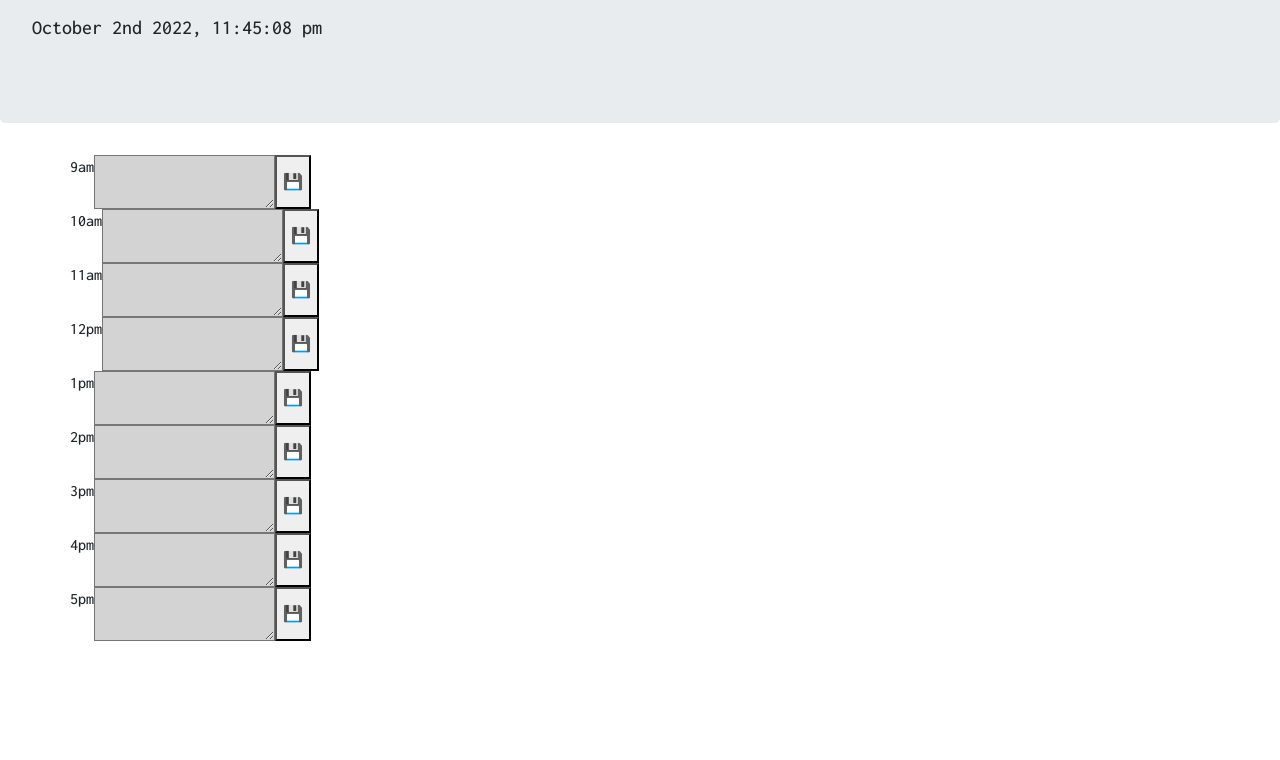
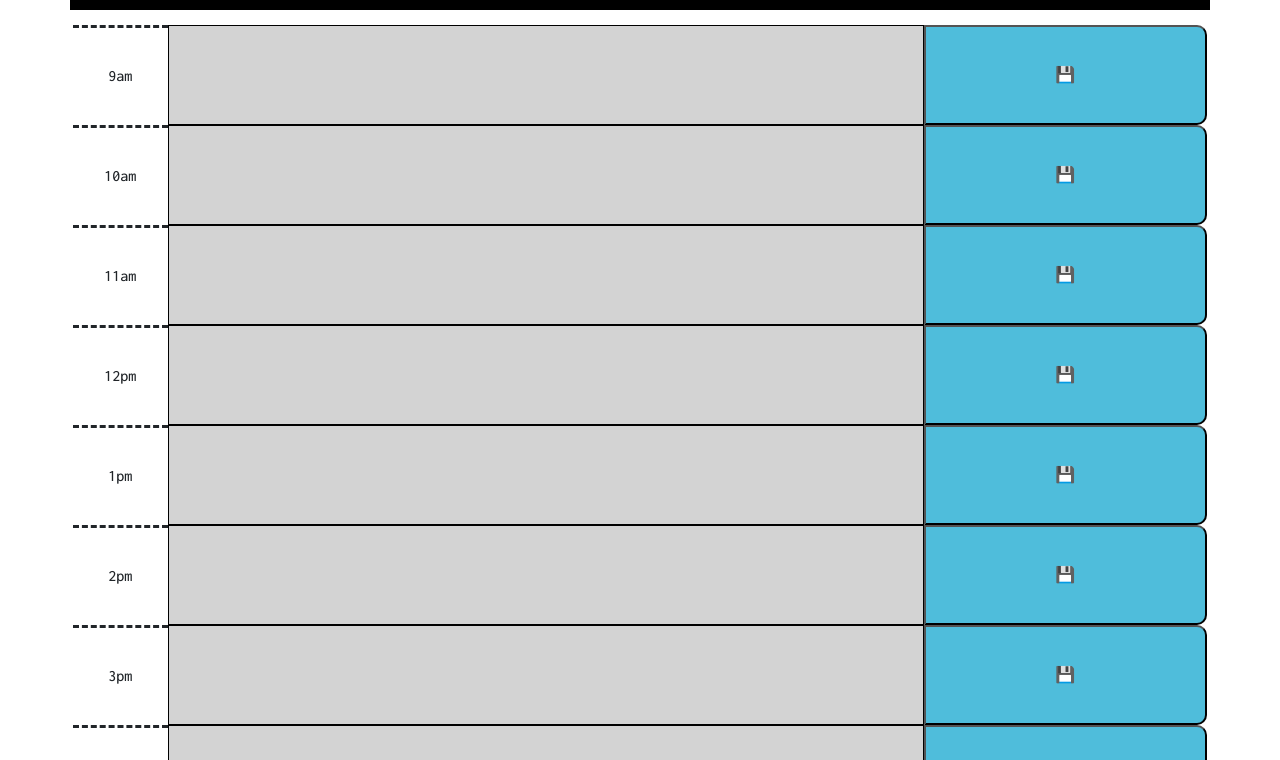
Before and after one commit to family60/Day-Scheduler, a plain HTML site: page index.html in a window 1280 px wide. Shown: the part 191-951 px from the top of the page. Before the commit the page ends 832 px from the top, so only its background shows below. Drawn offline with nearby package versions, Linux system fonts and the light colour scheme.

Commit message:
Added Styling Edited index.hmtl file to add several classes to several elements (bootstrap classes for styling) Edited style.css to overwrite some of bootraps pre-existing properties and added custom styling as well

```diff
--- a/Assests/CSS/style.css
+++ b/Assests/CSS/style.css
@@ -20,3 +20,37 @@ body{
     background-color: #217e27;
     color: white;
   }
+
+.jumbotron{
+    background-color: white;
+    text-align: center;
+}
+
+.row{
+    height: 100px;
+    width: auto;
+    display: flex;
+    flex-direction: row;
+}
+
+div .row > :first-child{
+    text-align: center;
+    border-top: dashed;
+}
+
+.saveBtn{
+    background-color: #4fbddb;
+    border-radius: 0px 10px 10px 0px;
+}
+
+.timeBlockContainer{
+    justify-content: center;
+    margin: 25px auto;
+    padding: 15px 15px;
+    border-top: 15px solid black;
+}
+
+textarea{
+    resize: none;
+    border: 1px solid black;
+}
--- a/index.html
+++ b/index.html
@@ -9,8 +9,8 @@
     <link rel="preconnect" href="https://fonts.googleapis.com">
     <link rel="preconnect" href="https://fonts.gstatic.com" crossorigin>
     <link href="https://fonts.googleapis.com/css2?family=Inconsolata:wght@500&display=swap" rel="stylesheet">
-    <link rel="stylesheet" href="https://stackpath.bootstrapcdn.com/bootstrap/4.3.1/css/bootstrap.min.css"/>
     <link href="https://fonts.googleapis.com/css?family=Open+Sans&display=swap" rel="stylesheet"/>
+    <link rel="stylesheet" href="https://cdn.jsdelivr.net/npm/bootstrap@5.2.1/dist/css/bootstrap.min.css"/>
     <link rel="stylesheet" href="./Assests/CSS/style.css" />
 
     <title>Scheduler</title>
@@ -22,61 +22,61 @@
         <p class="lead">A simple calendar like app for scheduling your typical eight hour work day</p>
         <p id="currentDay" class="lead"></p>
       </header>
-      <div class="container">
+      <div class="container timeBlockContainer">
         <!--Timeblocks-->
 
         <div class="row" id="9am">
-            <div>9am</div>
-            <textarea id="9am-description" class="description"></textarea>
-            <button type="button" class="saveBtn">💾</button>
+            <div class="col-1 col-xs-1 col-lg-1 d-flex align-items-center justify-content-center">9am</div>
+            <textarea id="9am-description" class="description col-8 col-xs-8 col-lg-8"></textarea>
+            <button type="button" class="saveBtn col-3 col-xs-3 col-lg-3">💾</button>
         </div>
 
         <div class="row" id="10am">
-            <div>10am</div>
-            <textarea id="10am-description" class="description"></textarea>
-            <button type="button" class="saveBtn">💾</button>
+            <div class="col-1 col-xs-1 col-lg-1 d-flex align-items-center justify-content-center">10am</div>
+            <textarea id="10am-description" class="description col-8 col-xs-8 col-lg-8"></textarea>
+            <button type="button" class="saveBtn col-3 col-xs-3 col-lg-3">💾</button>
         </div>
 
         <div class="row" id="11am">
-            <div>11am</div>
-            <textarea id="11am-description" class="description"></textarea>
-            <button type="button" class="saveBtn">💾</button>
+            <div class="col-1 col-xs-1 col-lg-1 d-flex align-items-center justify-content-center">11am</div>
+            <textarea id="11am-description" class="description col-8 col-xs-8 col-lg-8"></textarea>
+            <button type="button" class="saveBtn col-3 col-xs-3 col-lg-3">💾</button>
         </div>
 
         <div class="row" id="12pm">
-            <div>12pm</div>
-            <textarea id="12pm-description" class="description"></textarea>
-            <button type="button" class="saveBtn">💾</button>
+            <div class="col-1 col-xs-1 col-lg-1 d-flex align-items-center justify-content-center">12pm</div>
+            <textarea id="12pm-description" class="description col-8 col-xs-8 col-lg-8"></textarea>
+            <button type="button" class="saveBtn col-3 col-xs-3 col-lg-3">💾</button>
         </div>
 
         <div class="row" id="1pm">
-            <div>1pm</div>
-            <textarea id="1pm-description" class="description"></textarea>
-            <button type="button" class="saveBtn">💾</button>
+            <div class="col-1 col-xs-1 col-lg-1 d-flex align-items-center justify-content-center">1pm</div>
+            <textarea id="1pm-description" class="description col-8 col-xs-8 col-lg-8"></textarea>
+            <button type="button" class="saveBtn col-3 col-xs-3 col-lg-3">💾</button>
         </div>
 
         <div class="row" id="2pm">
-            <div>2pm</div>
-            <textarea id="2pm-description" class="description"></textarea>
-            <button type="button" class="saveBtn">💾</button>
+            <div class="col-1 col-xs-1 col-lg-1 d-flex align-items-center justify-content-center">2pm</div>
+            <textarea id="2pm-description" class="description col-8 col-xs-8 col-lg-8"></textarea>
+            <button type="button" class="saveBtn col-3 col-xs-3 col-lg-3">💾</button>
         </div>
 
         <div class="row" id="3pm">
-            <div>3pm</div>
-            <textarea id="3pm-description" class="description"></textarea>
-            <button type="button" class="saveBtn">💾</button>
+            <div class="col-1 col-xs-1 col-lg-1 d-flex align-items-center justify-content-center">3pm</div>
+            <textarea id="3pm-description" class="description col-8 col-xs-8 col-lg-8"></textarea>
+            <button type="button" class="saveBtn col-3 col-xs-3 col-lg-3">💾</button>
         </div>
 
         <div class="row" id="4pm">
-            <div>4pm</div>
-            <textarea id="4pm-description" class="description"></textarea>
-            <button type="button" class="saveBtn">💾</button>
+            <div class="col-1 col-xs-1 col-lg-1 d-flex align-items-center justify-content-center">4pm</div>
+            <textarea id="4pm-description" class="description col-8 col-xs-8 col-lg-8"></textarea>
+            <button type="button" class="saveBtn col-3 col-xs-3 col-lg-3">💾</button>
         </div>
 
         <div class="row" id="5pm">
-            <div>5pm</div>
-            <textarea id="5pm-description" class="description"></textarea>
-            <button type="button" class="saveBtn">💾</button>
+            <div class="col-1 col-xs-1 col-lg-1 d-flex align-items-center justify-content-center">5pm</div>
+            <textarea id="5pm-description" class="description col-8 col-xs-8 col-lg-8"></textarea>
+            <button type="button" class="saveBtn col-3 col-xs-3 col-lg-3">💾</button>
         </div>
 
       </div>
```
